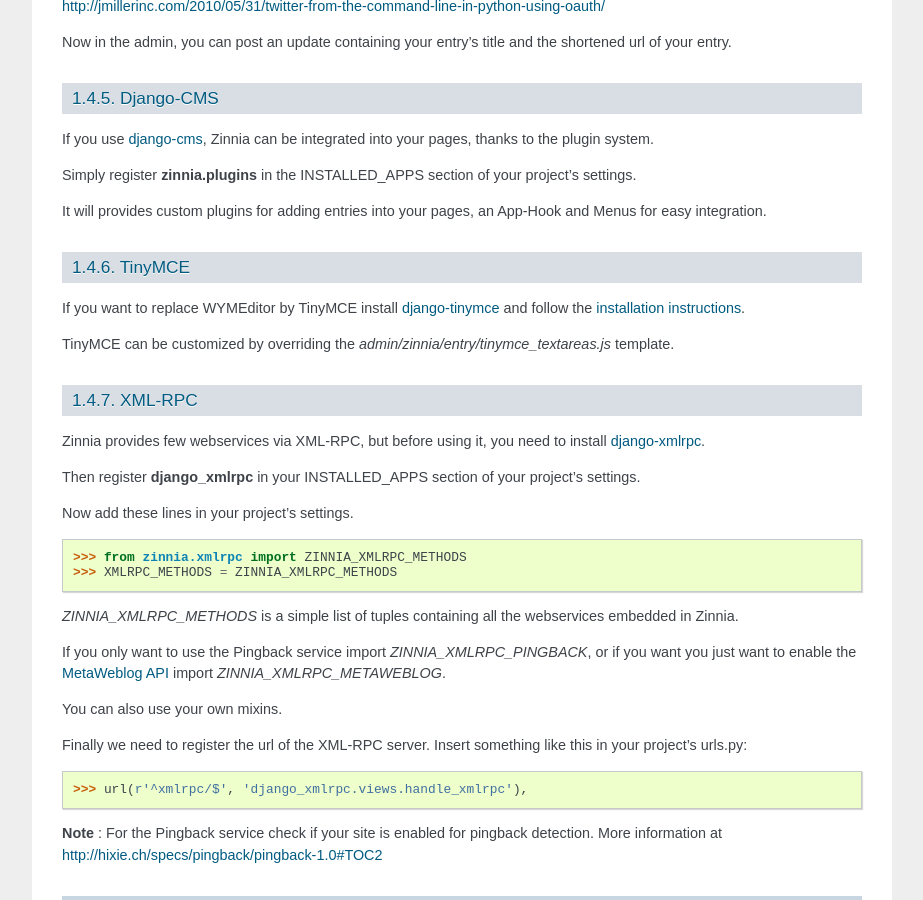
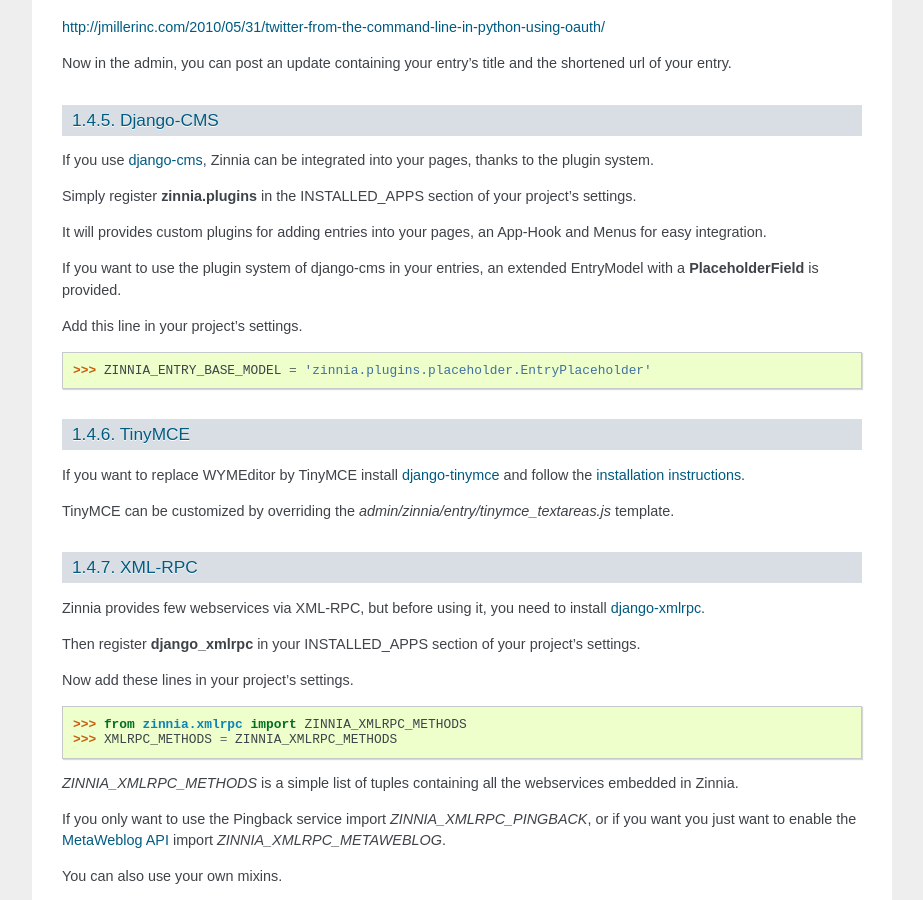
Before and after one commit to Fantomas42/django-blog-zinnia, a Sphinx documentation site: the page built from docs/OVERVIEW.rst, in a window 1280 px wide and 900 px high, scrolled down 4624 px. Shown: the whole window, without its empty margins (198-1121 px from the left). Built offline with Sphinx 7.4.7, drawn with Linux system fonts in a browser that asks for light colours; some of the changed text lies outside the part shown.

Commit message:
updating documentation

```diff
--- a/README.rst
+++ b/README.rst
@@ -38,6 +38,7 @@
   * Django-CMS plugins
   * Collaborative work
   * Tags autocompletion
+  * Entry model extendable
   * Pingback/Trackback support
   * WYMeditor or TinyMCE support
   * WordPress conversion utility
@@ -246,6 +247,13 @@
 It will provides custom plugins for adding entries into your pages, an
 App-Hook and Menus for easy integration.
 
+If you want to use the plugin system of django-cms in your entries, an
+extended EntryModel with a **PlaceholderField** is provided.
+
+Add this line in your project's settings. ::
+
+  >>> ZINNIA_ENTRY_BASE_MODEL = 'zinnia.plugins.placeholder.EntryPlaceholder'
+
 TinyMCE
 -------
 
--- a/docs/CONFIGURATION.rst
+++ b/docs/CONFIGURATION.rst
@@ -27,6 +27,12 @@
 
   List of tuple for extending the list of templates availables for
   rendering the entry.
+
+ZINNIA_ENTRY_BASE_MODEL
+  **Default :** ''
+
+  String defining the base Model path for the Entry model. See
+  TODO_REF for more informations.
 
 ZINNIA_ADVANCED_SEARCH
   **Default :** True
```
